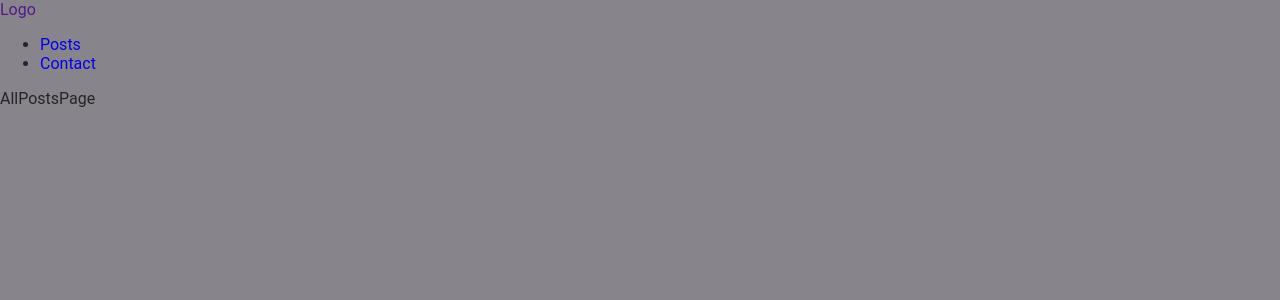
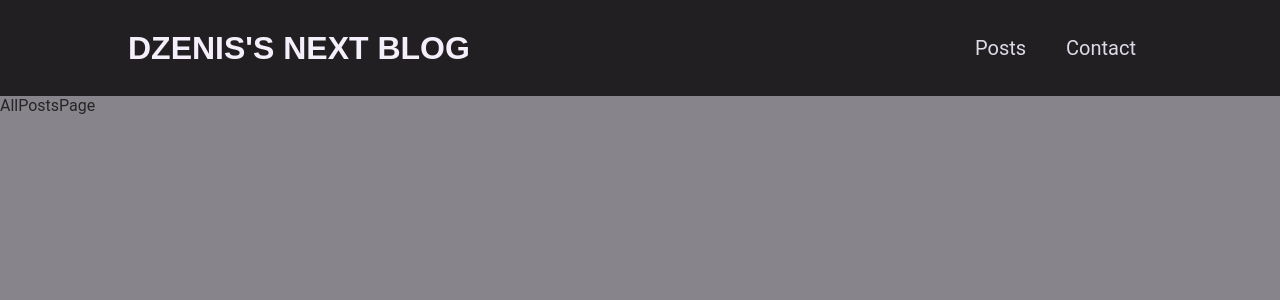
Before and after one commit to Dzenoo/Blog-Application, a Next.js app: page /posts in a window 1280 px wide. Shown: the top 300 px of the page. Built offline with nearby package versions, Linux system fonts and the light colour scheme.

Commit message:
Adding Logo

```diff
--- a/components/layout/Logo.jsx
+++ b/components/layout/Logo.jsx
@@ -1,7 +1,8 @@
 import React from "react";
+import classes from "./Logo.module.css";
 
 const Logo = () => {
-  return <div>Logo</div>;
+  return <div className={classes.logo}>Dzenis's Next Blog</div>;
 };
 
 export default Logo;
--- a/components/layout/Main-navigation.module.css
+++ b/components/layout/Main-navigation.module.css
@@ -1,5 +1,4 @@
 .header {
-  width: 100%;
   height: 6rem;
   background-color: var(--color-grey-900);
   display: flex;
--- a/components/layout/MainNavigation.jsx
+++ b/components/layout/MainNavigation.jsx
@@ -1,14 +1,13 @@
 import React from "react";
 import Logo from "./Logo";
 import Link from "next/link";
+import classes from "./Main-navigation.module.css";
 
 const MainNavigation = () => {
   return (
-    <header>
+    <header className={classes.header}>
       <Link href="/">
-        <a href="">
-          <Logo />
-        </a>
+        <Logo />
       </Link>
       <nav>
         <ul>
```
Also changed, not shown: components/layout/Logo.module.css (renamed from styles/Logo.module.css).
